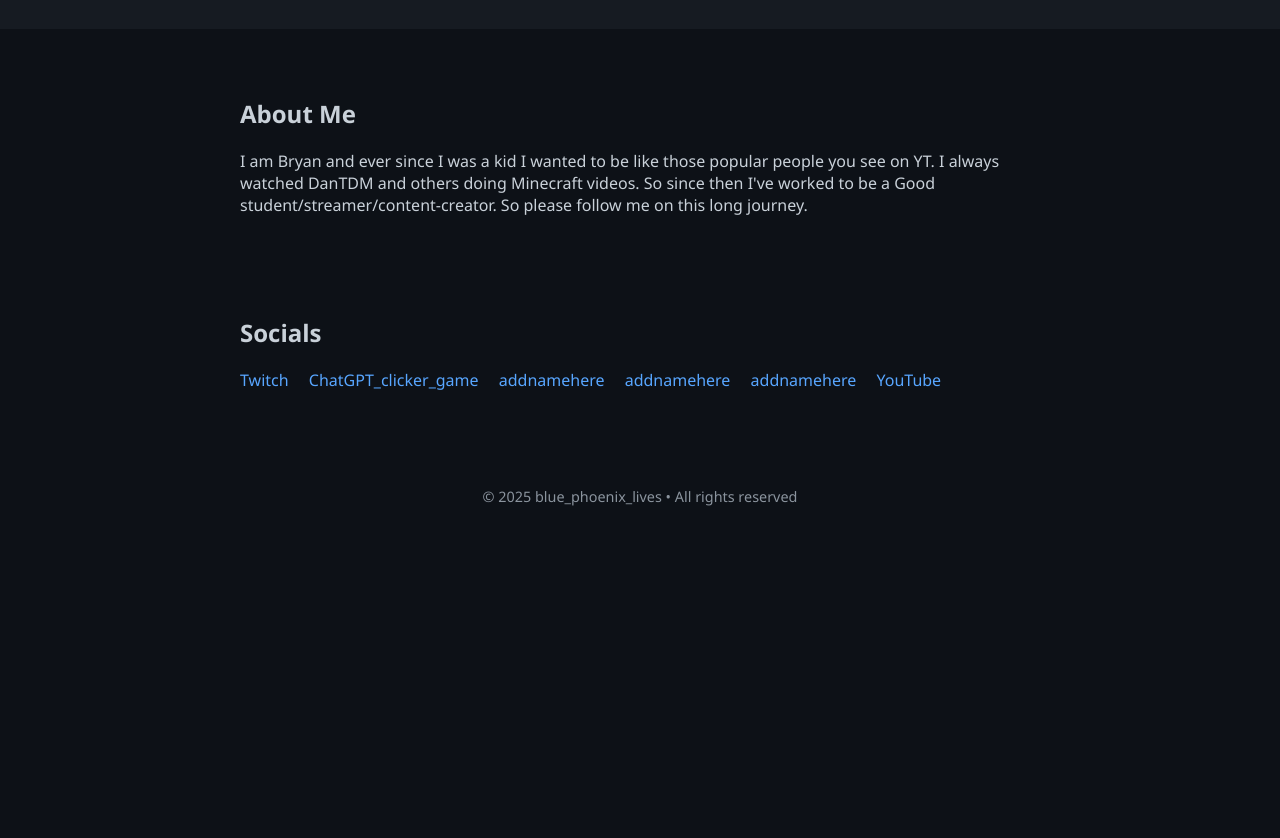
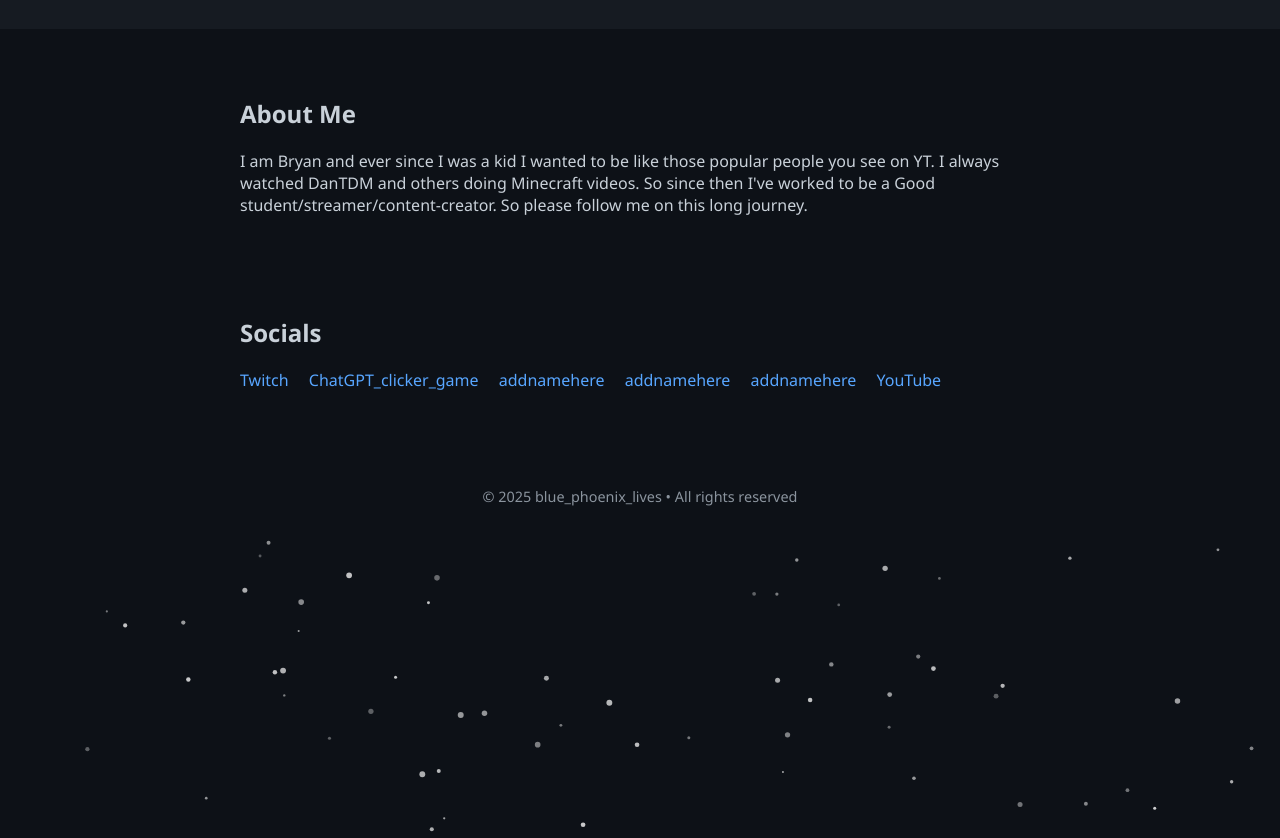
Before and after one commit to bluephoenixlives/blue_phoenix_hub, a plain HTML site: page index.html in a window 1280 px wide. Shown: the part 133-971 px from the top of the page. Before the commit the page ends 800 px from the top, so only its background shows below. Drawn offline with Linux system fonts and the light colour scheme.

Commit message:
Update index.html

```diff
--- a/index.html
+++ b/index.html
@@ -110,4 +110,101 @@
   </footer>
 
 </body>
+  <!-- Particle background section -->
+<div class="particle-bg"
+     data-color="#ffffff"
+     data-speed="0.9"
+     data-shape="star"
+     style="height: 300px;">
+</div>
+  <script>
+(function() {
+  function createParticles(container, config) {
+    const canvas = document.createElement("canvas");
+    Object.assign(canvas.style, {
+      position: "absolute",
+      top: "0",
+      left: "0",
+      width: "100%",
+      height: "100%",
+      zIndex: "-1",
+      pointerEvents: "none"
+    });
+
+    canvas.width = container.offsetWidth;
+    canvas.height = container.offsetHeight;
+    container.style.position = "relative";
+    container.appendChild(canvas);
+
+    const ctx = canvas.getContext("2d");
+    const particles = [];
+    const PARTICLE_COUNT = 60;
+
+    class Particle {
+      constructor() {
+        this.reset();
+      }
+      reset() {
+        this.x = Math.random() * canvas.width;
+        this.y = Math.random() * canvas.height;
+        this.vx = (Math.random() - 0.5) * config.speed;
+        this.vy = (Math.random() - 0.5) * config.speed;
+        this.size = Math.random() * 2 + 1;
+        this.alpha = Math.random() * 0.5 + 0.3;
+      }
+      update() {
+        this.x += this.vx;
+        this.y += this.vy;
+
+        if (
+          this.x < 0 || this.x > canvas.width ||
+          this.y < 0 || this.y > canvas.height
+        ) {
+          this.reset();
+        }
+      }
+      draw() {
+        ctx.beginPath();
+        if (config.shape === "square") {
+          ctx.rect(this.x, this.y, this.size, this.size);
+        } else {
+          ctx.arc(this.x, this.y, this.size, 0, Math.PI * 2);
+        }
+        ctx.fillStyle = config.color;
+        ctx.globalAlpha = this.alpha;
+        ctx.fill();
+        ctx.globalAlpha = 1;
+      }
+    }
+
+    for (let i = 0; i < PARTICLE_COUNT; i++) {
+      particles.push(new Particle());
+    }
+
+    function animate() {
+      ctx.clearRect(0, 0, canvas.width, canvas.height);
+      particles.forEach(p => {
+        p.update();
+        p.draw();
+      });
+      requestAnimationFrame(animate);
+    }
+
+    animate();
+
+    window.addEventListener("resize", () => {
+      canvas.width = container.offsetWidth;
+      canvas.height = container.offsetHeight;
+    });
+  }
+
+  document.querySelectorAll('.particle-bg').forEach(div => {
+    const color = div.dataset.color || 'rgba(255,255,255,0.8)';
+    const speed = parseFloat(div.dataset.speed) || 0.3;
+    const shape = div.dataset.shape || 'circle';
+
+    createParticles(div, { color, speed, shape });
+  });
+})();
+</script>
 </html>
```
